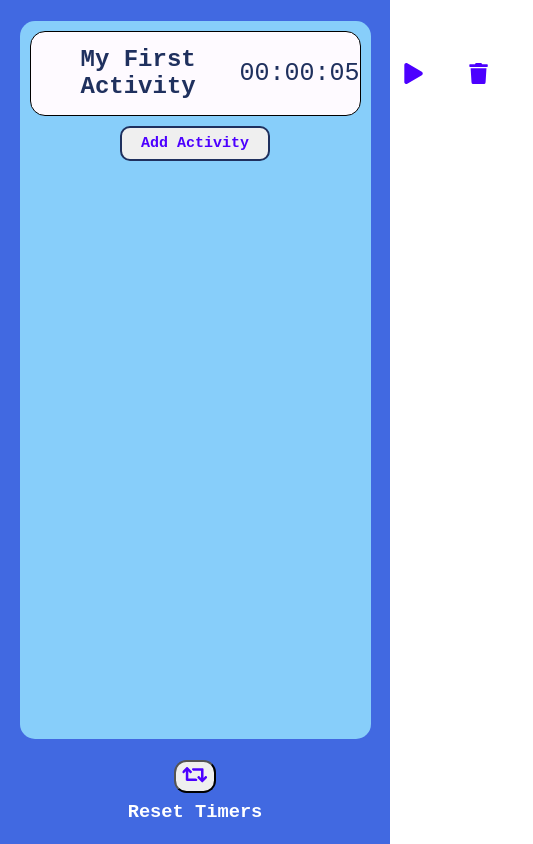
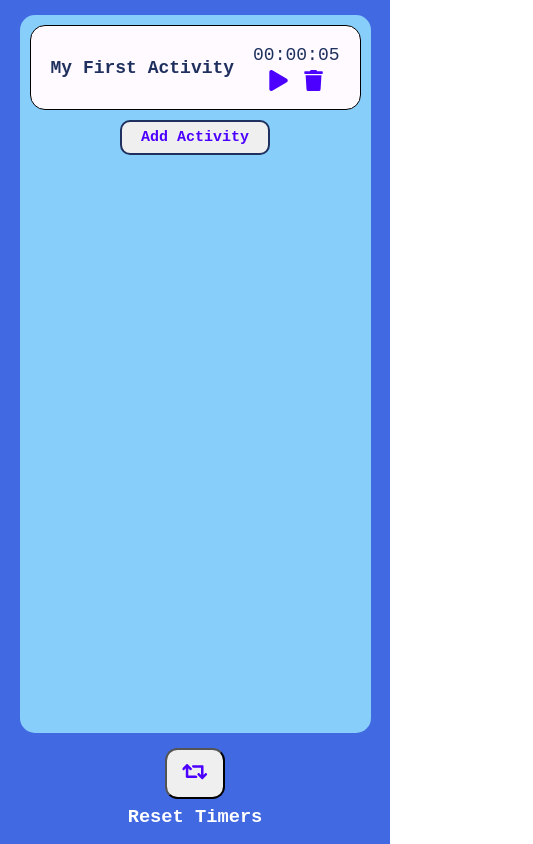
Before and after one commit to MichaelWearing/daily-task-planner, a React (Create React App) app: page / in a window 390 px wide. Shown: the whole page, 533 px wide, since content can reach past the window. Built offline with nearby package versions, Linux system fonts and the light colour scheme.

Commit message:
Added styling for mobile

```diff
--- a/src/components/Activity/Activity.styles.js
+++ b/src/components/Activity/Activity.styles.js
@@ -16,6 +16,10 @@ export const Wrapper = styled.div`
 
   border-radius: 15px;
   border: solid 1px black;
+
+  @media screen and (max-width: 768px) {
+    padding: 10px 20px;
+  }
 `;
 
 export const ActivityWrapper = styled.div`
@@ -23,7 +27,12 @@ export const ActivityWrapper = styled.div`
   flex-direction: column;
 `;
 
-export const Title = styled.h2``;
+export const Title = styled.h2`
+  @media screen and (max-width: 768px) {
+    font-size: 18px;
+  }
+`;
+
 export const Description = styled.p``;
 
 export const TimerWrapper = styled.div`
--- a/src/components/ActivityCreation/ActivityCreation.styles.js
+++ b/src/components/ActivityCreation/ActivityCreation.styles.js
@@ -27,6 +27,15 @@ export const InnerWrapper = styled.div`
   flex-direction: column;
   align-items: center;
   justify-content: space-around;
+
+  @media screen and (max-width: 768px) {
+    height: 40vh;
+    width: 90vw;
+
+    padding: 40px 10px;
+
+    justify-content: space-between;
+  }
 `;
 
 export const CloseModalWrapper = styled.div`
@@ -40,6 +49,10 @@ export const CloseModalWrapper = styled.div`
   font-size: 35px;
   cursor: pointer;
   outline: none;
+
+  @media screen and (max-width: 768px) {
+    width: 85vw;
+  }
 `;
 
 export const PlaceHolderLeft = styled.div`
@@ -62,12 +75,19 @@ export const Title = styled.h1`
   flex: 3;
   font-size: 40px;
   text-align: center;
+
+  @media screen and (max-width: 768px) {
+    font-size: 25px;
+  }
 `;
 
 export const InputWrapper = styled.div`
   display: flex;
   flex-direction: column;
   gap: 50px;
+  @media screen and (max-width: 768px) {
+    gap: 25px;
+  }
 `;
 
 export const TimerWrapper = styled.div`
--- a/src/components/Board/Board.styles.js
+++ b/src/components/Board/Board.styles.js
@@ -44,9 +44,9 @@ export const AddActivityButton = styled.button`
 
   cursor: pointer;
 
-  :hover {
+  /* :hover { // This was causing a bug, need to find a better way animate
     transform: translateY(-3px);
-  }
+  } */
 `;
 
 export const ResetWrapper = styled.div`
@@ -57,8 +57,8 @@ export const ResetWrapper = styled.div`
 `;
 
 export const ResetButton = styled.button`
-  height: 4vh;
-  width: 5vh;
+  height: 6vh;
+  width: 7vh;
 
   border-radius: 12.5px;
 
--- a/src/components/Timer/Timer.js
+++ b/src/components/Timer/Timer.js
@@ -2,6 +2,7 @@ import React, { useEffect, useState } from "react";
 
 import {
   Wrapper,
+  IconWrapper,
   PlayIcon,
   PauseIcon,
   DeleteIcon,
@@ -132,12 +133,14 @@ const Timer = ({
             {formateTime(remainingSeconds)}
           </TimeText>
         )}
+        <IconWrapper>
           {startTimer ? (
             <PauseIcon onClick={() => setStartTimer(!startTimer)} />
           ) : (
             <PlayIcon onClick={() => setStartTimer(!startTimer)} />
           )}
           <DeleteIcon onClick={() => deleteActivity()} />
+        </IconWrapper>
       </Wrapper>
     </>
   );
--- a/src/components/Timer/Timer.styles.js
+++ b/src/components/Timer/Timer.styles.js
@@ -2,11 +2,18 @@ import styled from "styled-components";
 import { FaPlay, FaPause, FaTrash } from "react-icons/fa";
 
 export const Wrapper = styled.div`
-  width: 40vh;
+  gap: 5px;
 
   display: flex;
+  flex-direction: column;
   align-items: center;
   justify-content: space-evenly;
+`;
+
+export const IconWrapper = styled.div`
+  display: flex;
+  justify-content: space-evenly;
+  width: 10vh;
 `;
 
 export const PlayIcon = styled(FaPlay)`
@@ -56,4 +63,8 @@ export const DeleteIcon = styled(FaTrash)`
 
 export const TimeText = styled.p`
   font-size: 25px;
+
+  @media screen and (max-width: 768px) {
+    font-size: 18px;
+  }
 `;
```
Also changed, not shown: src/App.js (+8 -1 lines). Lines whose indentation alone changed are shown as unchanged.
